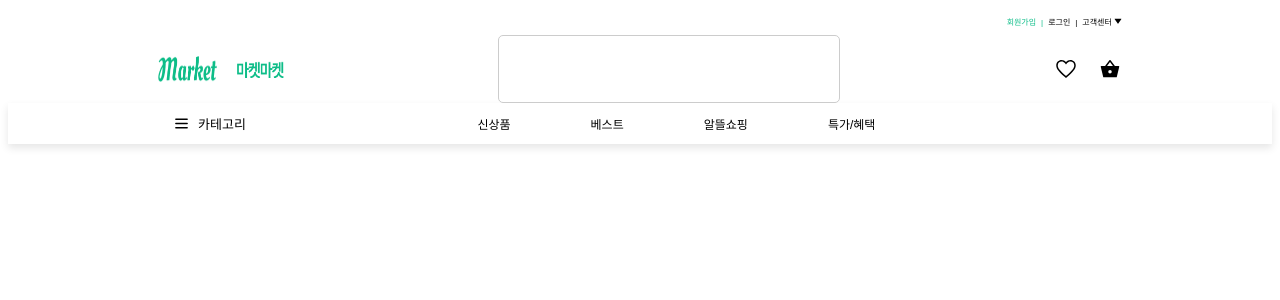
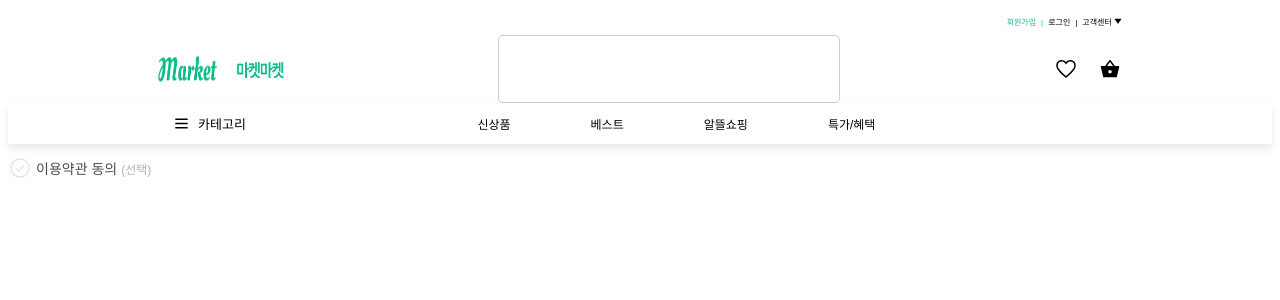
Before and after one commit to ecomerce-market/front, a Next.js app: page / in a window 1280 px wide. Shown: the top 300 px of the page. Built offline with nearby package versions, Linux system fonts and the light colour scheme.

Commit message:
[Feat] radio 컴포넌트 생성

```diff
--- a/src/app/page.tsx
+++ b/src/app/page.tsx
@@ -1,5 +1,14 @@
-import Image from "next/image";
+import Radio from "@/components/radio/radio";
 
 export default function Home() {
-  return <div></div>;
+  return (
+    <div>
+      <Radio
+        title={"이용약관 동의"}
+        subTitle="선택"
+        name={"agree"}
+        value={"agree"}
+      />
+    </div>
+  );
 }
--- a/src/components/icons/icons.tsx
+++ b/src/components/icons/icons.tsx
@@ -6,7 +6,7 @@ import { CiSquarePlus } from "react-icons/ci"; //더보기?
 import { CiBookmark } from "react-icons/ci"; //북마크
 import { FiUser } from "react-icons/fi"; //유저
 import { LuSend } from "react-icons/lu"; //전송
-import { LuBell } from "react-icons/lu"; //벨벨
+import { LuBell } from "react-icons/lu"; //벨
 import { IoMdHeartEmpty } from "react-icons/io"; //하트
 import { FiMessageCircle } from "react-icons/fi"; //말풍선
 import { FiMapPin } from "react-icons/fi"; //map-pin
@@ -27,7 +27,7 @@ import { IoChatboxEllipsesOutline } from "react-icons/io5"; //chat
 import { BiSolidDownArrow } from "react-icons/bi"; //downarrow
 
 const Icons = () => {
-    return <div></div>;
+  return <div></div>;
 };
 
 export default Icons;
--- /dev/null
+++ b/src/components/radio/radio.module.scss
@@ -0,0 +1,31 @@
+.inputWrapper {
+  display: flex;
+  align-items: center;
+  gap: 4px;
+  border-radius: 8px;
+  cursor: pointer;
+  transition: all 0.2s ease-in-out;
+
+  .icon {
+    display: flex;
+    align-items: center;
+    justify-content: center;
+    transition: all 0.2s ease-in-out;
+    color: var(--black-100);
+    font-size: 24px;
+
+    &.checked {
+      color: var(--black);
+    }
+  }
+
+  p {
+    font-size: 14px;
+    color: var(--black-700);
+
+    &:nth-of-type(2) {
+      font-size: 12px;
+      color: var(--black-300);
+    }
+  }
+}
--- /dev/null
+++ b/src/components/radio/radio.tsx
@@ -0,0 +1,45 @@
+"use client";
+
+import React, { useState } from "react";
+import cn from "classnames/bind";
+import styles from "./radio.module.scss";
+import { PiCheckCircle } from "react-icons/pi"; // 체크서클 아이콘
+
+interface RadioProps {
+  title: string;
+  subTitle?: string;
+  name: string;
+  value: string;
+  checked?: boolean;
+  onChange?: (value: string) => void;
+}
+
+const cx = cn.bind(styles);
+
+const Radio: React.FC<RadioProps> = ({
+  title,
+  subTitle,
+  name,
+  value,
+  checked,
+  onChange,
+}) => {
+  const [isChecked, setIsChecked] = useState(checked || false);
+
+  const handleToggle = () => {
+    const newChecked = !isChecked;
+    setIsChecked(newChecked);
+  };
+
+  return (
+    <div className={cx("inputWrapper")} onClick={handleToggle}>
+      <div className={cx("icon", { checked: isChecked })}>
+        <PiCheckCircle />
+      </div>
+      <p>{title}</p>
+      {subTitle && <p>({subTitle})</p>}
+    </div>
+  );
+};
+
+export default Radio;
```
Also changed, not shown: src/components/btn/twoBtn.tsx (+6 -2 lines), src/components/navBar/navBar.module.scss (indentation only), src/components/navBar/navBar.tsx (indentation only).
